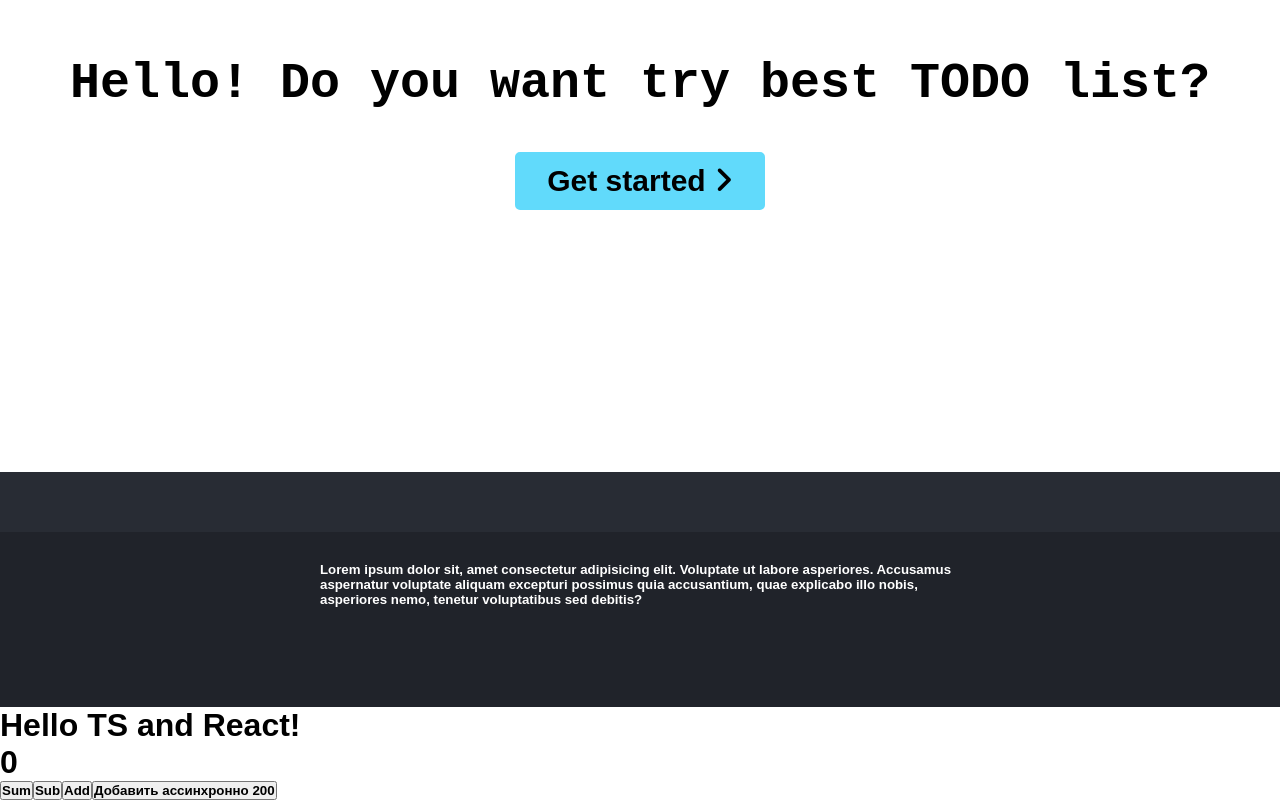
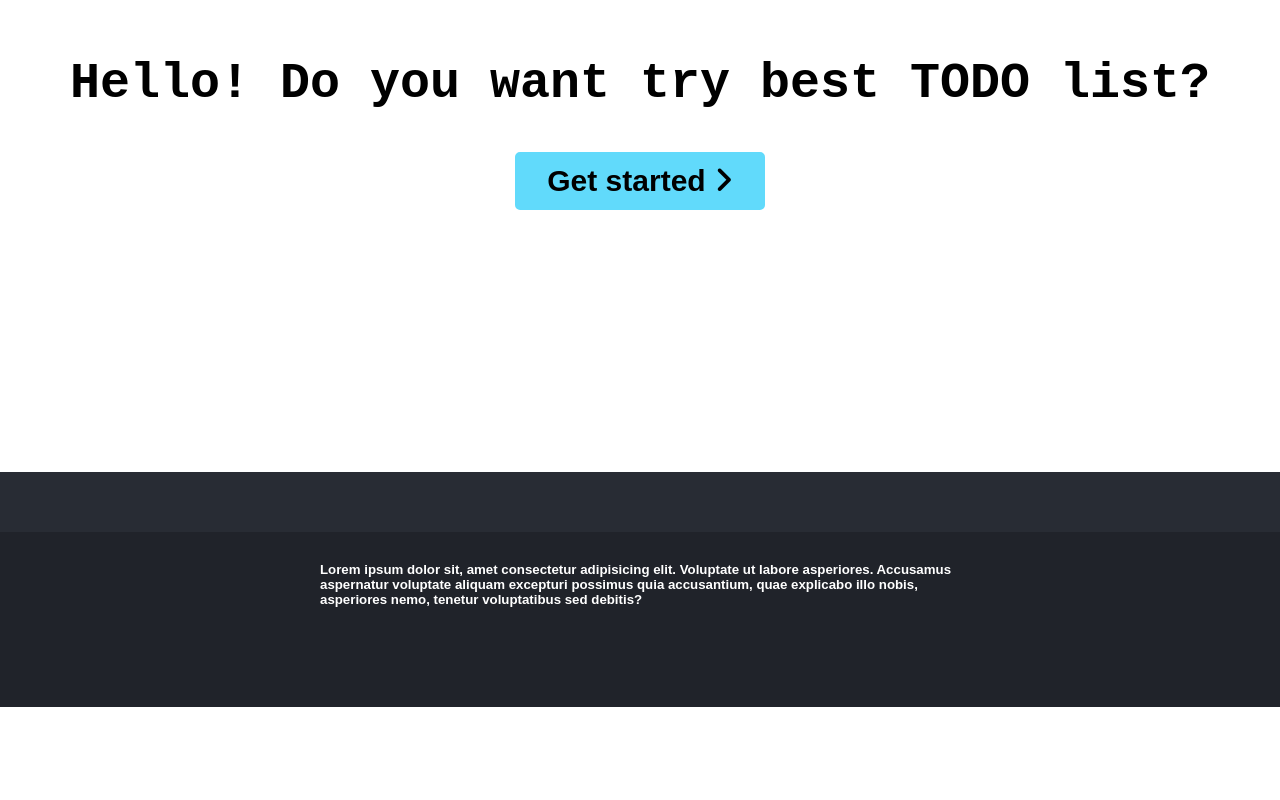
Before and after one commit to WheatleyCODE/hard-todo-list, a React (Create React App) app: page / in a window 1280 px wide. Shown: the part 208-1008 px from the top of the page. After the commit the page ends 915 px from the top, so only its background shows below. Built offline with nearby package versions, Linux system fonts and the light colour scheme.

Commit message:
Layout fix

```diff
--- a/src/components/Layout/Layout.scss
+++ /dev/null
@@ -1 +0,0 @@
-@import '../../styles/variables.scss';
--- a/src/components/Layout/Layout.tsx
+++ b/src/components/Layout/Layout.tsx
@@ -1,19 +1,14 @@
 import React from 'react'
-import { connect } from 'react-redux'
 import { Redirect, Route, Switch } from 'react-router-dom'
-import { AddNumberAC, SubAC, SumAC, AddAsyncAC } from '../../redux/action/actions'
 import Header from '../Header/Header'
 import Footer from '../Footer/Footer'
 import Home from '../Home/Home'
 import Seatings from '../Seatings/Seatings'
 import Todo from '../Todo/Todo'
-import './Layout.scss'
 
-function App(props:any) {
+function App() {
   return (
-    <>
     <div className="Layout">
-        {/* Header */}
       <Header />
       <Switch>
         <Route path="/todo" component={Todo}/>
@@ -25,34 +20,9 @@ function App(props:any) {
         <Route path="/" exact component={Home}/>
         <Redirect to="/" />
       </Switch>
-        {/* Footer */}
       <Footer />
     </div>
-      <div className="App">
-        <h1>Hello TS and React!</h1>
-        <h1>{props.counter}</h1>
-        <button onClick={props.sum}>Sum</button>
-        <button onClick={props.sub}>Sub</button>
-        <button onClick={() => { props.addNum(100) }}>Add</button>
-        <button onClick={() => { props.addAsync(200) }}>Добавить ассинхронно 200</button>
-      </div>
-    </>
   )
 }
 
-function mapStateToProps(state: any) {
-  return {
-    counter: state.keyOne.counter
-  }
-}
-
-function mapDispatchToProps(dispatch: any) {
-  return {
-    sum: () => dispatch(SumAC()),
-    sub: () => dispatch(SubAC()),
-    addNum: (num: number) => dispatch(AddNumberAC(num)),
-    addAsync: (num: number) => dispatch(AddAsyncAC(num)),
-  }
-}
-
-export default connect(mapStateToProps, mapDispatchToProps)(App)
+export default App
```
Lines whose indentation alone changed are shown as unchanged.
